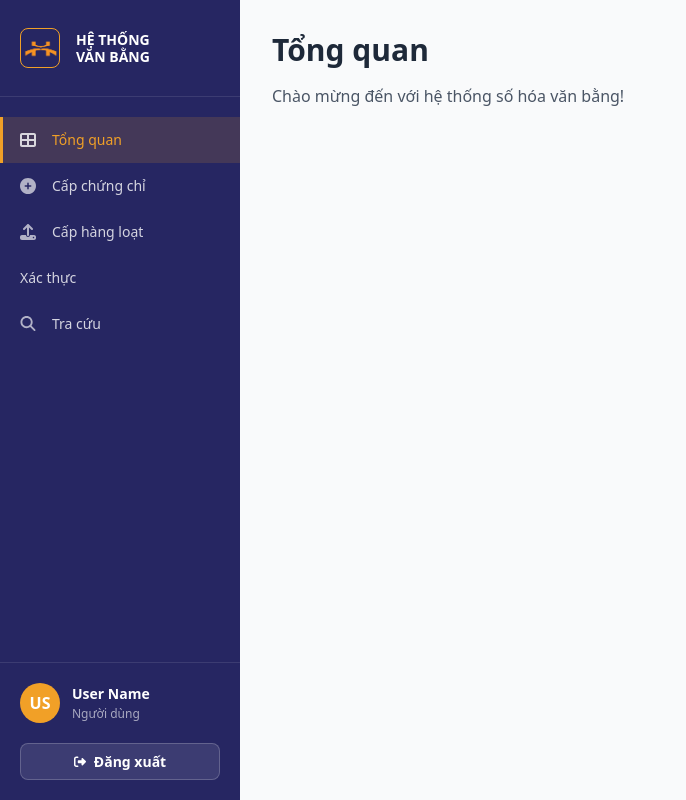
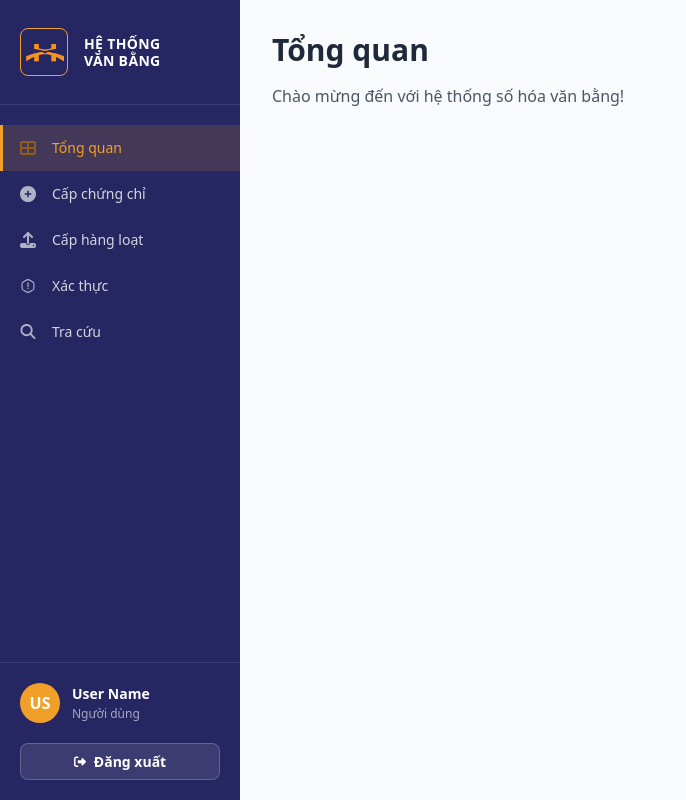
Before and after one commit to TagKrj/SoHoaUTT, a React (Vite) app: page /dashboard in a window 1280 px wide. Shown: the whole page, without its empty margins (0-686 px from the left). Built offline with nearby package versions, Linux system fonts and the light colour scheme.

Commit message:
feat: Add danger icon to sidebar and update verification menu item

```diff
--- a/src/constants/sideBarUser.jsx
+++ b/src/constants/sideBarUser.jsx
@@ -2,6 +2,7 @@ import dashboardIcon from '../assets/icons/dashboard-icon.svg';
 import certificateIcon from '../assets/icons/certificate-icon.svg';
 import batchIcon from '../assets/icons/batch-icon.svg';
 import searchIcon from '../assets/icons/search-icon.svg';
+import verifyIcon from '../assets/icons/danger-icon.svg';
 
 const sideBarUser = [
     {
@@ -29,7 +30,7 @@ const sideBarUser = [
         id: 4,
         name: 'Xác thực',
         path: '/verify',
-        icon: null,
+        icon: verifyIcon,
         active: false
     },
     {
--- a/src/layouts/sideBar.jsx
+++ b/src/layouts/sideBar.jsx
@@ -28,14 +28,14 @@ const SideBar = ({ userRole = 'USER' }) => {
             {/* Header */}
             <div className="px-5 py-7 border-b border-white/10">
                 <div className="flex items-center gap-4">
-                    <div className="w-10 h-10 bg-[#262662] rounded-lg flex items-center justify-center border border-[#F1A027]">
+                    <div className="w-12 h-12  rounded-lg flex items-center justify-center border border-[#F1A027]">
                         <img src={uttLogo} alt="" />
                     </div>
                     <div className="flex flex-col">
-                        <h1 className="text-sm font-bold text-white leading-tight">
+                        <h1 className="text-sm font-bold text-white leading-tight tracking-wide">
                             HỆ THỐNG
                         </h1>
-                        <h1 className="text-sm font-bold text-white leading-tight">
+                        <h1 className="text-sm font-bold text-white leading-tight tracking-wide">
                             VĂN BẰNG
                         </h1>
                     </div>
@@ -70,7 +70,8 @@ const SideBar = ({ userRole = 'USER' }) => {
                                         <img
                                             src={item.icon}
                                             alt={item.name}
-                                            className={`w-4 h-4 mr-4 ${isActive ? 'opacity-100' : 'opacity-80'}`}
+                                            className={`w-4 h-4 mr-4 transition-all ${isActive ? 'brightness-0 saturate-100' : 'opacity-80'}`}
+                                            style={isActive ? { filter: 'invert(64%) sepia(85%) saturate(537%) hue-rotate(358deg) brightness(98%) contrast(93%)' } : {}}
                                         />
                                     )}
 
@@ -113,7 +114,7 @@ const SideBar = ({ userRole = 'USER' }) => {
                 {/* Logout Button */}
                 <button
                     onClick={handleLogout}
-                    className="w-full flex items-center justify-center gap-2 h-[37px] bg-white/10 hover:bg-white/20 border border-white/20 rounded-lg transition-colors"
+                    className="w-full flex items-center justify-center gap-2 h-[37px] bg-white/10 hover:bg-white/20 border border-white/20 rounded-lg transition-colors cursor-pointer"
                 >
                     <img src={logoutIcon} alt="Logout" className="w-3 h-3" />
                     <span className="text-sm font-bold text-white">
```
Also changed, not shown: src/assets/icons/danger-icon.svg (added).
